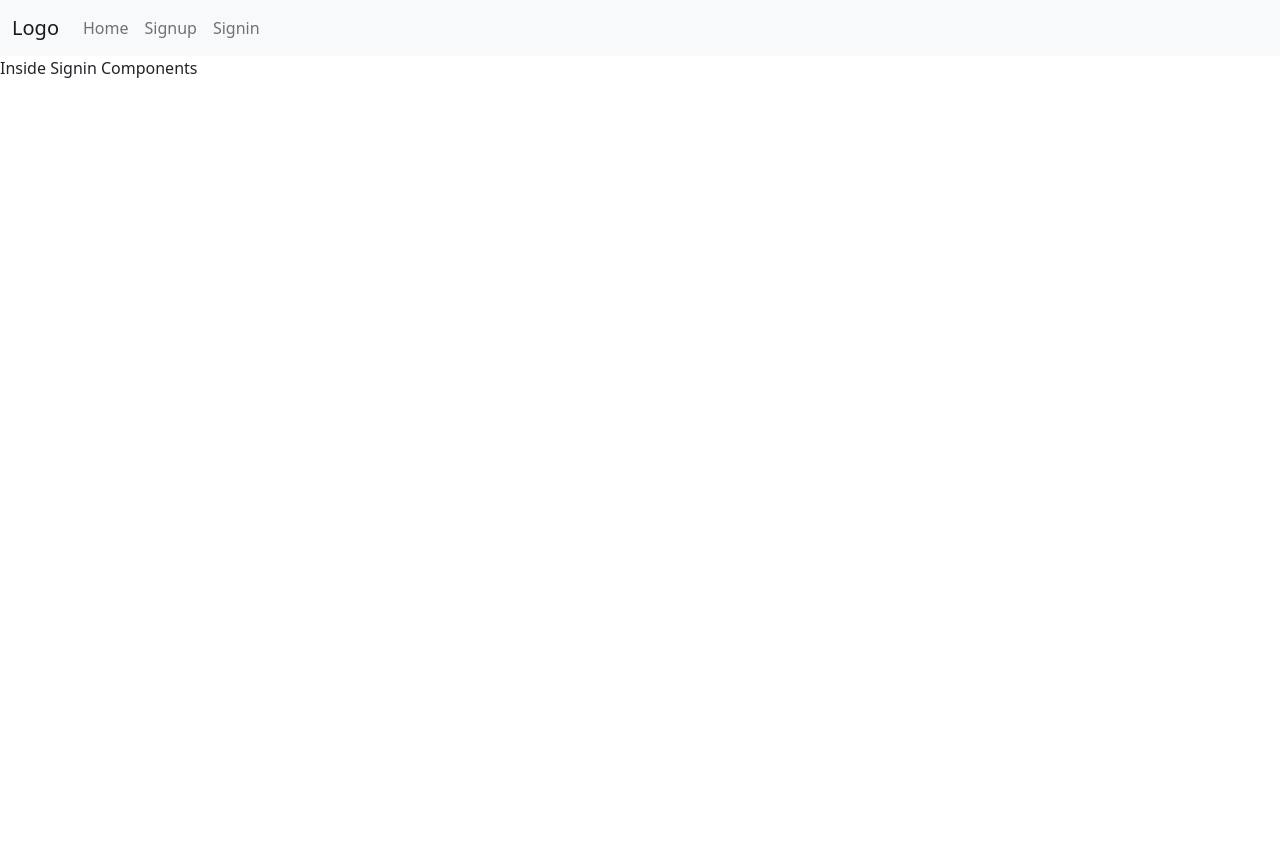
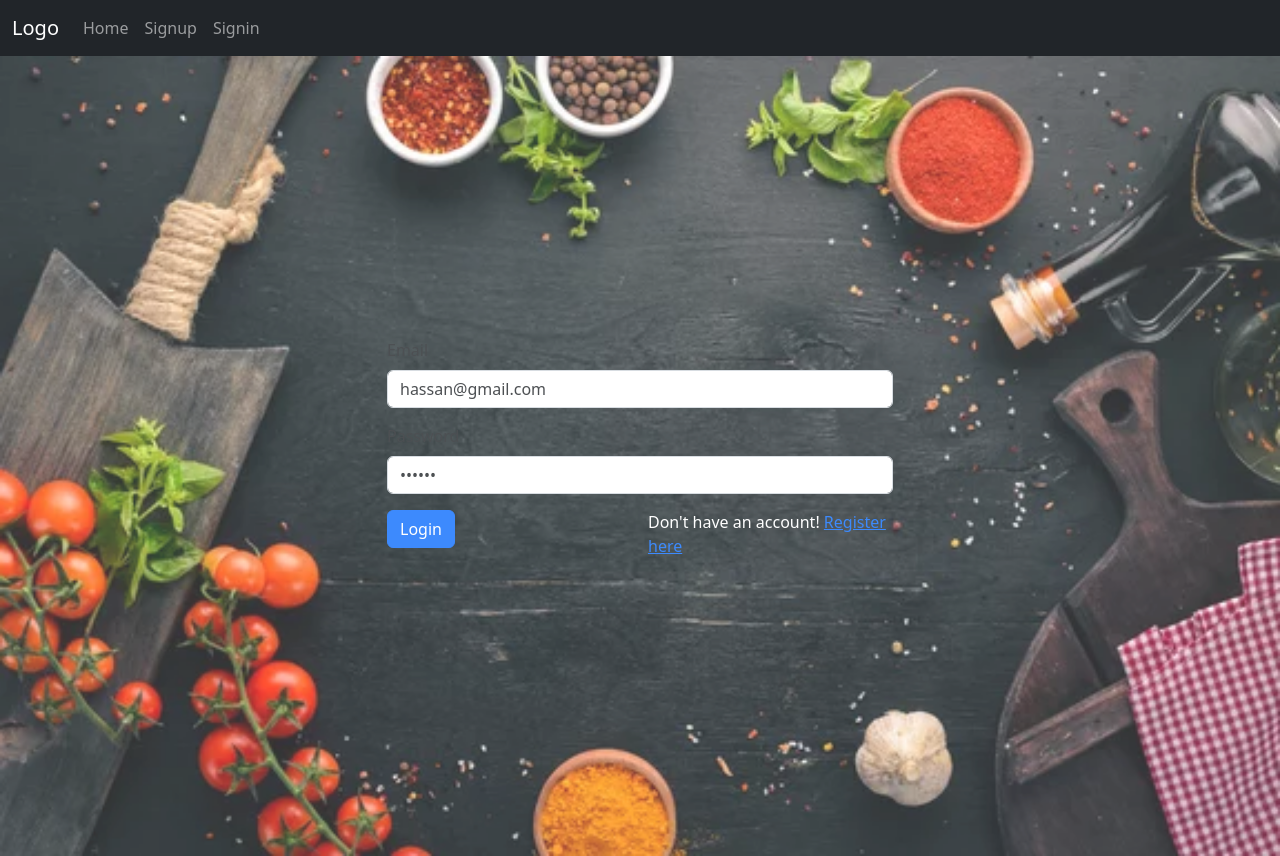
Before and after one commit to hassan883/Restaurant-Project-Main-Stream, a React app in the folder client/: page /signin in a window 1280 px wide. Before the commit the page ends 800 px from the top, so only its background shows below. Built offline with nearby package versions, Linux system fonts and the light colour scheme.

Commit message:
signin componenet added tuts 16

```diff
--- a/client/src/components/App.css
+++ b/client/src/components/App.css
@@ -1,7 +1,14 @@
 .signup-container{
-    background-image: url('backgroun_signup_form.jpg');
+    background-image: url('signup.jpg');
     background-size: cover;
     background-repeat: no-repeat;
     background-position: center;
     opacity:0.8;
 }
+.signin-container{
+    background-image: url('signin-bkkg.jpeg');
+    background-size: cover;
+    background-repeat: no-repeat;
+    background-position: center;
+    opacity:0.8;
+}
--- a/client/src/components/Header.js
+++ b/client/src/components/Header.js
@@ -3,7 +3,7 @@ import { Link } from 'react-router-dom';
 const Header = () => {
     //views
     const showNavigation = () => (
-        <nav className="navbar navbar-expand-lg bg-light">
+        <nav className="navbar navbar-expand-lg navbar-dark bg-dark">
             <div className="container-fluid">
                 <Link className="navbar-brand" to="/">Logo</Link>
                 <button className="navbar-toggler" type="button" data-bs-toggle="collapse" data-bs-target="#navbarTogglerDemo02" aria-controls="navbarTogglerDemo02" aria-expanded="false" aria-label="Toggle navigation">
--- a/client/src/components/Signin.js
+++ b/client/src/components/Signin.js
@@ -1,8 +1,71 @@
-import React from 'react';
+import React, {useState} from 'react';
+import {Link} from 'react-router-dom';
+import { showErrorMsg } from '../helpers/message';
+import { showLoading } from '../helpers/loading';
+
+
+
 
 const Signin = ()=> {
+    const [formData, setFormData] = useState({
+        email: 'hassan@gmail.com',
+        password: '123123',
+        errorMsg: false,
+        loading: false,
+        redirectToDashboard: false
+    });
+    const {email, password, errorMsg, loading, redirectToDashboard} = formData;
+     // Event handler
+    const handleChange = evt =>{
+
+        setFormData({
+            ...formData,
+            [evt.target.name]: evt.target.value,
+            errorMsg: '',
+
+        })
+    }
+    const handleSubmit = evt =>{
+        evt.preventDefault();
+
+        }
+
+
+
+
     return (
-        <p>Inside Signin Components</p>
+        <div className="signin-container">
+                <div className="row px-3 vh-100">
+                    <div className="col-md-5 mx-auto align-self-center">
+                        <form className="row g-3" onSubmit={handleSubmit} noValidate>
+                            {errorMsg && showErrorMsg(errorMsg)}
+                            {loading && showLoading()}
+
+                            <div className="col-12">
+                                <label htmlFor="inputEmail" className="form-label">Email</label>
+                                <input value={email} name='email' onChange={handleChange} type="email" className="form-control" id="inputPassword" placeholder="Enter you Email" />
+                            </div>
+
+                            <div className="col-12">
+                                <label htmlFor="inputPassword" className="form-label">Password</label>
+                                <input value={password} name='password' onChange={handleChange} type="password" className="form-control" id="inputPassword" placeholder="Enter you password" />
+                            </div>
+
+
+
+
+                            <div className="col-md-6">
+                                <button type="submit" className="btn btn-primary">Login</button>
+                            </div>
+                            <div className="col-md-6">
+                                <p style={{color:'white'}}>Don't have an account! <Link to='/signup'>Register here</Link></p>
+
+                            </div>
+
+                        </form>
+                    </div>
+                </div>
+            </div>
         );
 }
 
--- a/client/src/components/Signup.js
+++ b/client/src/components/Signup.js
@@ -101,7 +101,7 @@ const Signup = () => {
                                 <button type="submit" className="btn btn-primary">Sign up</button>
                             </div>
                             <div className="col-md-6">
-                                <p style={{color:'black'}}>Already have an account! <Link to='/signin'>Sign In</Link></p>
+                                <p style={{color:'white'}}>Already have an account! <Link to='/signin'>Sign In</Link></p>
 
                             </div>
 
```
Also changed, not shown: client/src/components/sign-in-bkg.jpeg (added), client/src/components/signin-bkkg.jpeg (added), client/src/components/signup.jpg (added).
